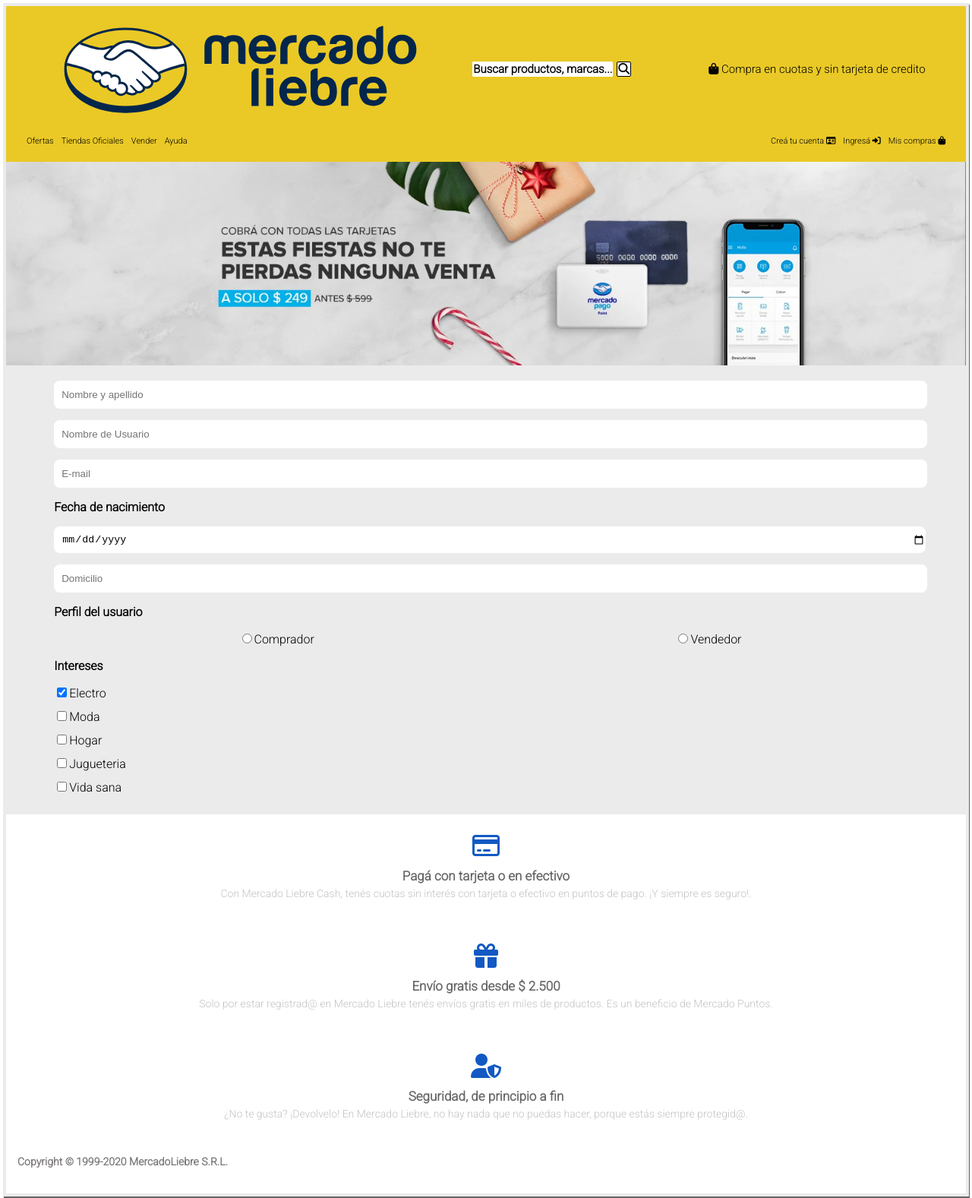
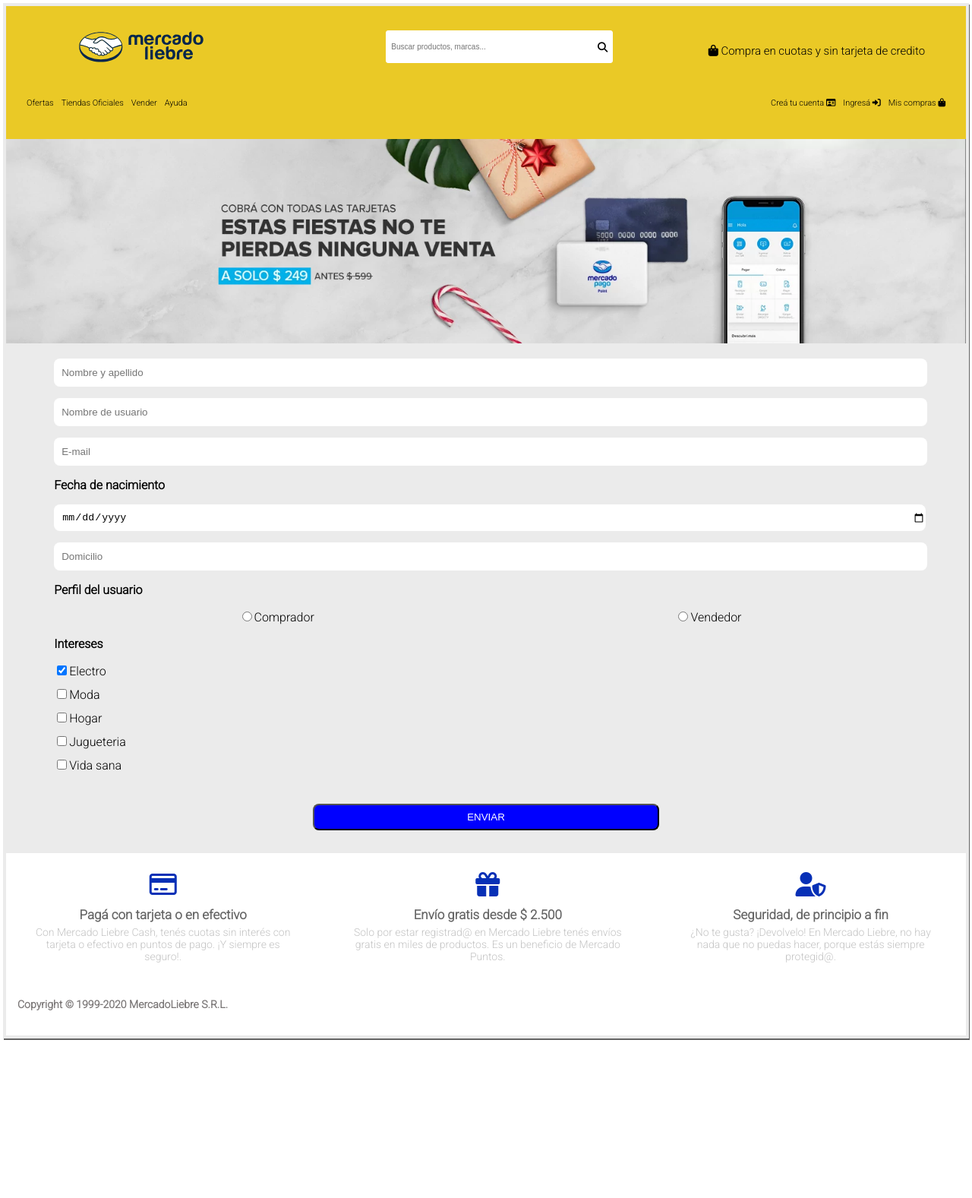
Before and after one commit to Andres9092/MercadoLiebre_EjercitacionInt, a website: page views/register.html in a window 1280 px wide. Shown: the whole page at 76% size. After the commit the page ends 1371 px from the top, so only its background shows below. Drawn offline with Linux system fonts and the light colour scheme.

Commit message:
avances 3 archivos + header y footer 04/10

```diff
--- a/public/css/style.css
+++ b/public/css/style.css
@@ -25,38 +25,94 @@
 
 }
 
+
+.topHeader{
+
+    margin-bottom: 15px;  /*alejo el topHeader del burguer menu*/
+}
+
+.imagenBanner{
+
+    margin-top: 20px
+}
+
+
+.logo-barraBuscadora{   /*contenedor padre que contiene el logo meli y el contenedor que a su vez contiene la barra buscadora y el icono search*/
+
+    display: flex;
+    justify-content: space-around;
+    margin-top: 10px;
+    margin-bottom: 20px;
+    padding-left: 10px;
+    padding-right: 10px;
+
+}
+
+
+.logoMeli {  /*mitad del div padre*/
+
+    padding-right: 5px;
+}
+
+.barraBuscadora-Icon{   /*contenedor generado para unir la barra buscadora y el icono search*/
+
+    background-color: white;
+    border: solid 1px white;
+    border-radius: 3px;
+    flex-grow: 0.5;/*mitad del div padre*/
+    display: flex;
+    align-items: center;
+    justify-content: space-between;
+    margin-left: 10px;
+
+
+}
+
+
+
 .barraBuscadora{
 
                    /*Asigno props de borde al div: color, grosor y estilo*/
     background-color: white;
     max-width: 210px;
-    border: thin black solid;
     text-align: left;  /*Centrado de texo dentro del div*/
-    border-radius: 2px solid ;/*Radio de borde de la barra*/
+    /*Radio de borde de la barra*/
     display:inline-block; /*Posiciono como elemento de linea para colocar el icono de buqueda al lado*/
     font-size:15px;
+    border-color: white;
+    outline: none;
+    border:none;
+    font-size: 10px;
+    margin:0;
+    padding-left:5px
+
 
 }
 
-.searchIcon {
+.botonSendBarraBuscadora{
+
+    background-color: white;
+    border: none;
+    /* position: relative;
+    right: 6px; */
+}
+
+/* .searchIcon {
 
     /*Asigno margen derecho maximo para acortar la 'barra blanca' de busqueda y que no ocupe todo el ancho de pantalla */
 
-    margin-left: 1px;            /*Asigno margen superior del div para separar de la barra de busqueda*/
+    /* margin-left: 1px;            Asigno margen superior del div para separar de la barra de busqueda */
                      /*Asigno props de borde al div: color, grosor y estilo*/
-    background-color: white;
-    border: thin black solid;
-    max-width: 15px;
-    text-align: center;
-    border-radius: 2px;
-    display:inline-block;/*Posiciono como elemento de linea para colocar la barra de buqueda al lado*/
-    font-size:15px;
-    padding-left: 1px;
-    padding-right: 1px;
 
-}
+    /* max-width: 15px;
+    text-align: center; */
+    /* display:inline-block;Posiciono como elemento de linea para colocar la barra de buqueda al lado */
+    /* font-size:15px;
+    border:none;
+    padding-right:5px */
 
 
+/* } */
 
 
 .compraCuotasCentrado{
@@ -65,7 +121,10 @@
     font-size: 15px;
     font-weight: 500;
 
+
+
 }
+
 
 .burger-menu{
 
@@ -78,6 +137,26 @@
     border-radius: 3px;
 
 }
+
+
+.bottomHeader{
+
+    display:none; /*escondo el contenedor de las listas desordenadas*/
+}
+
+
+
+
+article:hover{/*cuando paso por encima del articulo completo, impacta el giro antihorario para el elemento de clase .iconocamion*/
+
+    box-shadow: 5px 10px #888888;
+
+
+}
+
+
+
+
 
 ul{   /*edito cada item del los dos listados*/
 
@@ -103,6 +182,11 @@
    width: 100%; /*ocupar el 100% del div osea del header*/
 }
 
+/*---------------------------------------------------- HASTA ACA EL HEADER-------------------------------------------------*/
+
+
+/*---------------------------------------------------- MAIN-------------------------------------------------*/
+
 main{
 
 
@@ -111,6 +195,7 @@
     background-color: #ebebeb;
     margin-top: 0px;
     padding-top: 5px;
+    padding-bottom: 5px;
 }
 
 .seccionVisita{
@@ -123,8 +208,6 @@
     margin-bottom: 10px;
     box-shadow: 5px 5px 5px 3px rgba(0,0,0,0.3);
 
-
-
 }
 
 .imagen{
@@ -134,8 +217,6 @@
    padding-top: 10px;
    background-color: white; /*para completar con mismo color la porcion agregada del padding y darle mas top blanco por encima de la imagen*/
 }
-
-
 
 
 .iconoCirculoDelivery{
@@ -163,12 +244,10 @@
 
 }
 
-
-
 .contendorParaCirculoDelivery{
     display: flex;
     justify-content: end;
-    position: relative;   /*movto relativo a su posicion original*/
+    position: relative;   /*movto del div relativo a su posicion original*/
     bottom: 37px;  /*desplazo el contenededor completo que tiene el div del icono,desde el bottom del div padre.*/
 }
 
@@ -178,6 +257,7 @@
     padding: 15px;
     border: solid 1px #ebebeb;
     background-color: white;
+
 
 }
 
@@ -192,6 +272,9 @@
 .datosNumeros{
 
     margin-top: 1px;
+    display: flex;
+    flex-direction: column;
+    align-items: flex-start;
 }
 
 
@@ -225,21 +308,23 @@
 }
 
 
-article:hover{/*cuando paso por encima del articulo completo, impacta el giro antihorario para el elemento de clase .iconocamion*/
+article:hover{/*cuando paso por encima del articulo completo, genera shadow*/
 
     box-shadow: 5px 10px #888888;
 
 
 }
+ /*--------------------------------------------------FOOTER-----------------------------------------------------r*/
 
 
+ .seccionFooter{
 
-
-
+    display: flex;
+    flex-direction: column;
+    align-items: center;
+ }
 
 footer{          /*props generales para todo el header*/
-
-    font-family: 'Roboto', sans-serif;
 
     text-align: center;
 
@@ -252,7 +337,7 @@
     /*Asigno margen superior del div para separar de la barra de busqueda*/
     margin-bottom: 10px;             /*Asigno props de borde al div: color, grosor y estilo*/
     border-radius: 1px;
-
+    color:  #0730b6
 }
 
 .textosSecciones{
@@ -297,91 +382,7 @@
 }
 
 
-
-
-@media (max-width:735px){
-
-
-    .bottomHeader{
-
-        display:none; /*escondo el contenedor de las listas desordenadas*/
-    }
-
-    .topHeader{
-
-        margin-bottom: 15px;  /*alejo el topHeader del burguer menu*/
-    }
-
-    .imagenBanner{
-
-        margin-top: 20px
-    }
-
-
-    .compraCuotasCentrado{
-
-        font-size: 12px;
-    }
-
-    .barraBuscadora{  /*edito la barra buscadora*/
-
-        border:none;
-        font-size: 10px;
-        margin:0;
-        padding-left:5px
-    }
-
-    .searchIcon{  /*edito el icono buscador*/
-
-        border:none;
-        padding-right:5px
-
-    }
-
-
-    .logo-barraBuscadora{   /*contenedor padre que contiene el logo meli y el contenedor que a su vez contiene la barra buscadora y el icono search*/
-
-        display: flex;
-        justify-content: space-around;
-        margin-top: 10px;
-        margin-bottom: 20px;
-        padding-left: 10px;
-        padding-right: 10px;
-
-    }
-
-
-    .logoMeli {  /*mitad del div padre*/
-
-        flex-grow: 0.5;
-        padding-right: 5px;
-    }
-
-    .barraBuscadora-Icon{   /*contenedor generado para unir la barra buscadora y el icono search*/
-
-        background-color: white;
-        background-color: white;
-        border: solid 1px white;
-        border-radius: 3px;
-        flex-grow: 0.5;/*mitad del div padre*/
-        display: flex;
-        align-items: center;
-        justify-content: space-between;
-
-
-    }
-
-    article:hover{/*cuando paso por encima del articulo completo, impacta el giro antihorario para el elemento de clase .iconocamion*/
-
-        box-shadow: 5px 10px #888888;
-
-
-    }
-
-
-
-}
-
+ /*------------------------------------------------------------1ra qeyery 735px---------------------------------------------*/
 
 @media (min-width:735px){
 
@@ -397,7 +398,7 @@
         display: flex;  /*dispongo en misma linea los 3 items internos: logo, barra+searicon y frase cuotas*/
         margin-top:10px;
         justify-content: space-around;  /*acomodo los 3 items internos: logo, barra+searicon y frase cuotas*/
-       align-items: center;
+        align-items: center;
 
     }
 
@@ -408,9 +409,6 @@
 
 
     }
-
-
-
 
     .logo-barraBuscadora{   /*contenedor padre que contiene el logo meli y el contenedor que a su vez contiene la barra buscadora y el icono search*/
 
@@ -438,18 +436,6 @@
 
     }
 
-
-    .searchIcon{  /*edito el icono buscador*/
-
-        border:none;
-        border-radius:2px;
-        border: solid 1px black;
-        margin-left: 5px;
-
-
-
-    }
-
     .barraBuscadora{  /*edito la barra buscadora*/
 
         border:solid 1px white;
@@ -458,14 +444,11 @@
 
     }
 
-
     .compraCuotasCentrado{
 
         font-size: 15px;
 
-
     }
-
 
     .bottomHeader{ /*dispongo en misma linea los 2 pares de ul*/
 
@@ -491,6 +474,12 @@
         flex-grow: 0.5;
         padding-right: 10px;
     }
+
+
+/*------------------------------------1 RA QEURY DEL HEADER HASTA ACA-----------------------*/
+
+
+
 
     ul{
         font-size: 11px;
@@ -523,7 +512,7 @@
 
     .productos{
 
-        width: 45%; /*dispongo el ancho de cada tarjeta respecto al contenedor padre*/
+        width: 45%; /*dispongo el ancho de cada tarjeta respecto al contenedor padre para que entren dos articulos en linea*/
         padding: 0px;
         margin-bottom: 15px;
     }
@@ -548,12 +537,7 @@
     }
 
 
-    article:hover{/*cuando paso por encima del articulo completo, impacta el giro antihorario para el elemento de clase .iconocamion*/
 
-        box-shadow: 5px 10px #888888;
-
-
-    }
 
 
 
@@ -561,6 +545,7 @@
 }
 
 
+/*------------------------------------2 da QEURY 1024PX------------------ ----------------------------------*/
 
 
 @media (min-width:1024px){
@@ -586,11 +571,7 @@
 
         display:none;
 
-
     }
-
-
-
 
     .logo-barraBuscadora{   /*contenedor padre que contiene el logo meli y el contenedor que a su vez contiene la barra buscadora y el icono search*/
 
@@ -615,7 +596,6 @@
         display: flex;  /*dispongo en misma linea los 2 items internos:  barra y searicon */
         align-items: center;
 
-
     }
 
 
@@ -623,10 +603,7 @@
 
         border:none;
         border-radius:2px;
-        border: solid 1px black;
         margin-left: 5px;
-
-
 
     }
 
@@ -703,17 +680,10 @@
 
     .productos{
 
-        width: 22.5%; /*dispongo el ancho de cada tarjeta respecto al contenedor padre*/
+        width: 22.5%; /*dispongo el ancho de cada tarjeta respecto al contenedor padre y con esto me lo cuadra para que enten 4 en linea*/
         padding: 0px;
         margin-bottom: 15px;
     }
-
-    .contendorParaCirculoDelivery{
-        display: flex;
-        justify-content: end;
-    }
-
-
 
     .descuentos{
 
@@ -725,9 +695,7 @@
     }
 
 
-
-
-    .descripcion{
+    .descripcion{  /*oculto la descripcion*/
         display: none;
     }
 
@@ -738,14 +706,24 @@
 
 }
 
-article:hover{/*cuando paso por encima del articulo completo, impacta el giro antihorario para el elemento de clase .iconocamion*/
+/*-----------------------2DA QUERY FOOTER------------------------------------*/
 
-    box-shadow: 12px 12px 2px 1px rgba(0, 0, 255, .2);
+.seccionFooter{
 
+    display: flex;
+    flex-direction: row;
+    justify-content: center;
 }
 
 
+ .iconosFooter{
+    transition: transform 2000ms;
+ }
 
+.textosSecciones:hover .iconosFooter{
+                                                /*- al pasar por textosSecciones, aplica efecto sobre iconosFooter-*/
+    color: rgb(0, 138, 223)
+}
 
 
 }
--- a/public/css/style_register.css
+++ b/public/css/style_register.css
@@ -15,9 +15,7 @@
       /*text-align: center -> para centrar el texto interno*/
       padding-left: 10px;
 
-
 }
-
 
 
 .nombre-usuario{
@@ -112,10 +110,11 @@
 .checkPerfilUsuario{
 
     display: flex;
+    justify-content: space-around;
     width: 100%;
     margin-top: 15px;
     margin-bottom: 15px;
-    justify-content: space-around;        /*los checkbox son elementos de linea por default, no hace falta el flex + center*/
+          /*los checkbox son elementos de linea por default, no hace falta el flex + center*/
 }
 
 .radioComprador{
@@ -139,4 +138,26 @@
 .checkvidaSana{
     margin-bottom: 30px;
 
+
 }
+
+.divSendButton{
+
+    display: flex;
+    flex-direction: column;
+    align-items: center;
+    padding-bottom: 20px;
+}
+
+.botonSend{
+
+    width: 40%;
+    margin-top: 15px;
+    margin-bottom: 5px;
+    background-color: blue;
+    color: white;
+    text-align: center;
+    border-radius: 8px;
+    height: 35px
+
+}
--- a/views/register.html
+++ b/views/register.html
@@ -34,13 +34,15 @@
 
                 <div class ="logo-barraBuscadora">
 
-                    <img class="logoMeli" src = "/images/logo-mercado-liebre.svg" alt="Logotipo MercadoLiebre">
+                    <a href="https://www.mercadolibre.com.ar/"><img class="logoMeli" src = "/images/logo-mercado-liebre.svg" alt="Logotipo MercadoLiebre"></a>
 
                     <div class = "barraBuscadora-Icon">
-                        <h2 class="barraBuscadora">Buscar productos, marcas...</h2>
+                        <input type="text" class="barraBuscadora" placeholder="Buscar productos, marcas...">
 
                         <div class="searchIcon">
-                            <i class="fa-solid fa-magnifying-glass"></i>  <!--barra buscadora con icono. Pongo el icono dentro del titulo si no me hace el salto de linea -->
+
+                            <button class="botonSendBarraBuscadora" type="submit"><i class="fa-solid fa-magnifying-glass"></i></button>  <!--barra buscadora con icono. Pongo el icono dentro del titulo si no me hace el salto de linea -->
+
                         </div>
                     </div>
                 </div>
@@ -80,18 +82,18 @@
 
         </div>
 
-        <div>
+        <div>  <!-- foto banner-->
             <img  class="imagenBanner"src = "/images/img-home-banner.jpg" alt="Imagen Home Banner">
         </div>
 
     </header>
 
-
+      <!------------------------------------------------------------------------>
 
     <main>
 
 
-    <form action ="/register.html" method = "get">
+        <form action ="/register.html" method = "get">   <!-- CREO FORMULARIO-->
 
             <div class = "nombre-apellido">
                 <label for="nombreYApellido"></label>
@@ -101,7 +103,7 @@
 
             <div class = "nombre-usuario">
                 <label for="nombreDeUsuario"></label>
-            <input class="nombreUsu" type="text" name="nombreDeUsuario" id="nombreDeUsuario" placeholder="Nombre de Usuario" required autocomplete="on">
+                <input class="nombreUsu" type="text" name="nombreDeUsuario" id="nombreDeUsuario" placeholder="Nombre de usuario" required autocomplete="on">
 
             </div>
 
@@ -116,8 +118,7 @@
             <div class = "fechaNacimiento">
 
                 <label for="start"></label>
-            <input class="cumple" type="date" id="start" name="trip-start"
-            value="mm-dd-yyyy">
+                <input class="cumple" type="date" id="start" name="trip-start"  value="mm-dd-yyyy">
             </div>
 
 
@@ -141,52 +142,45 @@
 
             <div>
                 <label><input type="checkbox" id="electro" name="intereses" checked class="checkElectro">Electro</label>
-
-
             </div>
 
             <div>
                 <label for="moda"><input type="checkbox" id="moda" name="intereses" class="checkModa">Moda</label>
+            </div>
+
+            <div>
+                <label for="hogar"><input type="checkbox" id="hogar" name="intereses" class="checkHogar">Hogar</label>
+            </div>
+
+            <div>
+                <label for="jugueteria"> <input type="checkbox" id="jugueteria" name="intereses" class="checkjugueteria">Jugueteria</label>
+            </div>
+
+            <div class="divUltimoCheckBox">
+                <label for="vidaSana"><input type="checkbox" id="vidaSana" name="intereses" class="checkvidaSana">Vida sana</label>
+            </div>
+
+
+            <div class="divSendButton">   <!--uso el search icon como un boton de ejemplo, en vez de la palabra 'ENVIAR' -->
+
+                <button class="botonSend" type="submit">ENVIAR</button>
 
             </div>
 
-
-
-        <div>
-            <label for="hogar"><input type="checkbox" id="hogar" name="intereses" class="checkHogar">Hogar</label>
-
-        </div>
-
-
-
-        <div>
-            <label for="jugueteria"> <input type="checkbox" id="jugueteria" name="intereses" class="checkjugueteria">Jugueteria</label>
-
-        </div>
-
-
-        <div class="divUltimoCheckBox">
-            <label for="vidaSana"><input type="checkbox" id="vidaSana" name="intereses" class="checkvidaSana">Vida sana</label>
-
-        </div>
 
         </form>
 
 
     </main>
 
-
-
-
-
-
-
     <footer>
 
-        <section class="textosSecciones">
+        <section class="seccionFooter">
+
+            <div class="textosSecciones">
 
                 <div class="iconosFooter">  <!-- tamaño icono fa-2x es igual a 2em-->
-                <i class="fa-regular fa-credit-card fa-2x" style="color:#1259c3"></i>
+                    <i class="fa-regular fa-credit-card fa-2x"></i>
                 </div>
 
                 <h2 class = "titulosFooter">Pagá con tarjeta o en efectivo</h2>  <!-- uso <font size= con valor de 1 a 7 > para modificar tamaño de letra-->
@@ -194,26 +188,27 @@
                 <p class="parrafosFooter">Con Mercado Liebre Cash, tenés cuotas sin interés con tarjeta o efectivo en
                 puntos de pago. ¡Y siempre es seguro!.</p>
 
-        </section>
+            </div>
+
             <br>
 
-        <section class="textosSecciones">
+            <div class="textosSecciones">
 
                 <div class="iconosFooter">  <!-- tamaño icono fa-2x es igual a 2em-->
-                <i class="fa-solid fa-gift fa-2x" style="color:#1259c3"></i>
+                    <i class="fa-solid fa-gift fa-2x" ></i>
                 </div>
 
                 <h2 class = "titulosFooter">Envío gratis desde $ 2.500</h2>
                 <p class="parrafosFooter">Solo por estar registrad@ en Mercado Liebre tenés envíos gratis en miles de
                     productos. Es un beneficio de Mercado Puntos.</p>
 
-        </section>
+            </div>
             <br>
 
-        <section class="textosSecciones">
 
+            <div class="textosSecciones">
                 <div class="iconosFooter">  <!-- tamaño icono fa-2x es igual a 2em-->
-                <i class="fa-solid fa-user-shield fa-2x" style="color:#1259c3"></i>
+                    <i class="fa-solid fa-user-shield fa-2x"></i>
                 </div>
 
                 <div class="interlin">
@@ -221,6 +216,8 @@
                 </div>
                 <p class="parrafosFooter">¿No te gusta? ¡Devolvelo! En Mercado Liebre, no hay nada que no puedas hacer,
                     porque estás siempre protegid@.</p>
+
+            </div>
 
         </section>
 
@@ -233,7 +230,6 @@
         <br>
 
     </footer>
-
 </body>
 
 </html>
```
Also changed, not shown: views/home.html (+19 -12 lines), views/login.html (+23 -48 lines). Lines whose indentation alone changed are shown as unchanged.
